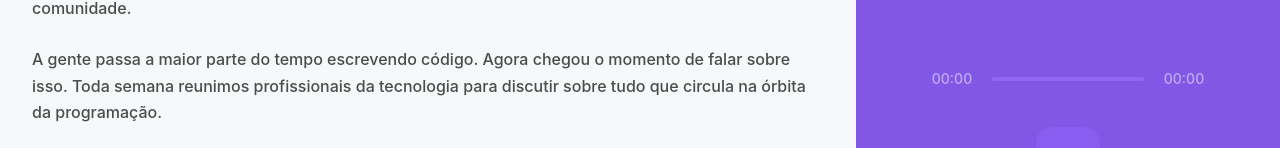
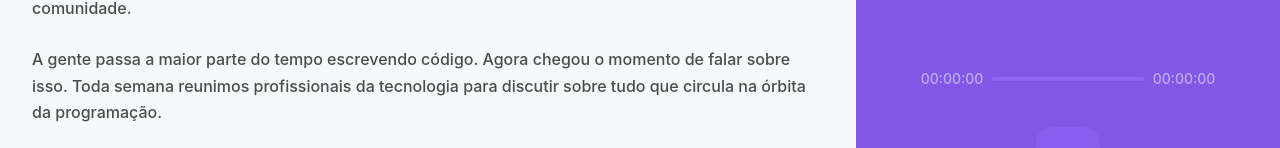
Before and after one commit to kauanaagostini/RocketSeat-NLW-ReactJS, a Next.js app: page /episodes/a-importancia-da-contribuicao-em-open-source in a window 1280 px wide. Shown: the part 561-709 px from the top of the page. Built offline with nearby package versions, Linux system fonts and the light colour scheme; data requests are answered from the project's data file.

Commit message:
implementado os spans de tempo e o slider.

```diff
--- a/src/components/Player/index.tsx
+++ b/src/components/Player/index.tsx
@@ -1,14 +1,16 @@
 import Image from 'next/image';
-import { useEffect, useRef } from 'react';
+import { useEffect, useRef, useState } from 'react';
 import Slider from 'rc-slider';
 import 'rc-slider/assets/index.css'
 
 import { usePlayer } from '../../contexts/PlayerContext';
 
 import styles from './styles.module.scss';
+import { convertDurationToTimeString } from '../../utils/convertDurationToTimeString';
 
 export function Player() {
   const audioRef = useRef <HTMLAudioElement>(null);
+  const [progress, setProgress] = useState(0)
 
   const {
     episodeList,
@@ -38,6 +40,19 @@
     }
   }, [isPlaying])
 
+  function setupProgressListener() {
+    audioRef.current.currentTime = 0;
+
+    audioRef.current.addEventListener('timeupdate', () => {
+      setProgress(Math.floor(audioRef.current.currentTime))
+    })
+  }
+
+  function handleSeek(amount: number) {
+    audioRef.current.currentTime = amount;
+    setProgress(amount);
+  }
+
   const episode = episodeList[currentEpisodeIndex]
 
   return(
@@ -66,10 +81,13 @@
 
       <footer className={!episode ? styles.empty : ''}>
         <div className={styles.progress}>
-          <span>00:00</span>
+          <span>{convertDurationToTimeString(progress)}</span>
           <div className={styles.slider}>
             { episode ? (
               <Slider
+                max={episode.duration}
+                value={progress}
+                onChange={handleSeek}
                 trackStyle={{ backgroundColor: '#04D361' }}
                 railStyle={{ backgroundColor: '#9f75ff' }}
                 handleStyle={{ borderColor: '#04D361' }}
@@ -78,7 +96,7 @@
               <div className={styles.emptySlider}/>
             )}
           </div>
-          <span>00:00</span>
+          <span>{convertDurationToTimeString(episode?.duration ?? 0)}</span>
         </div>
 
         {episode && (
@@ -89,6 +107,7 @@
             autoPlay
             onPlay={() => {setPlayingState(true)}}
             onPause={() => {setPlayingState(false)}}
+            onLoadedMetadata={setupProgressListener}
           />
         )}
 
```
